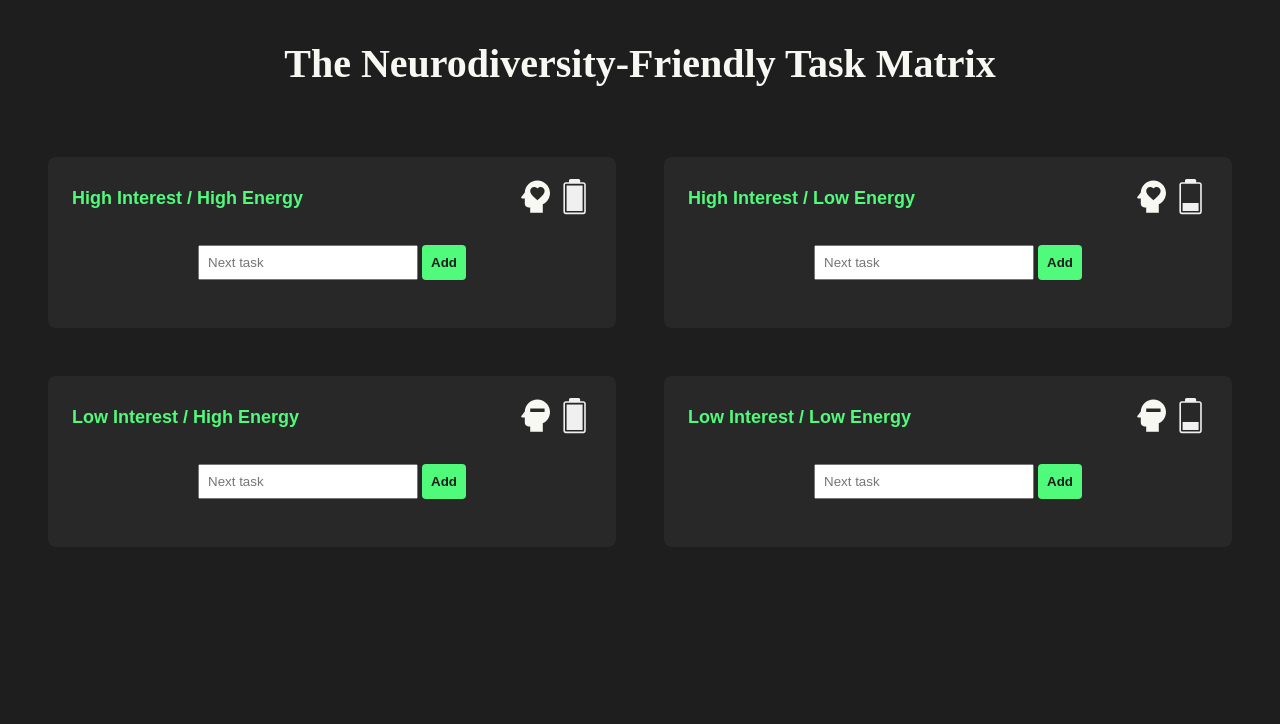
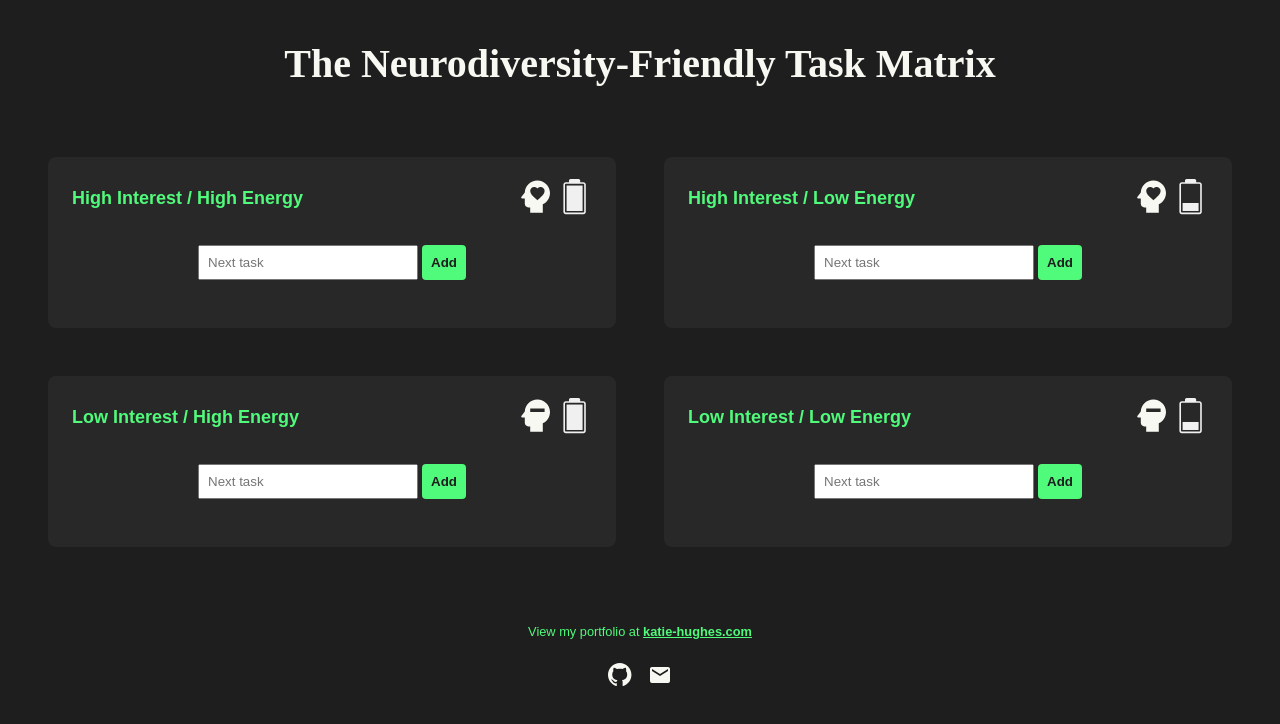
Before and after one commit to katiemhughes/neurodiversity-friendly-eisenhower-matrix, a React (Create React App) app: page / in a window 1280 px wide. Shown: the top 724 px of the page. Built offline with nearby package versions, Linux system fonts and the light colour scheme; a web font is replaced by a local one.

Commit message:
Add footer and styles

```diff
--- a/src/App.tsx
+++ b/src/App.tsx
@@ -4,6 +4,7 @@ import './components/styles/main.scss';
 import MatrixQuadrant from './components/MatrixQuadrant/MatrixQuadrant';
 import { ReactComponent as LowBatteryIcon } from './icons/LowBattery.svg';
 import { ReactComponent as FullBatteryIcon } from './icons/FullBattery.svg';
+import Footer from './components/Footer/Footer';
 
 const App = () => {
   const locallyStoredItems: { [key: string]: string[] } = {
@@ -107,6 +108,7 @@ const App = () => {
           />
         </div>
       </div>
+      <Footer />
     </div>
   );
 };
--- /dev/null
+++ b/src/components/Footer/Footer.tsx
@@ -0,0 +1,36 @@
+import React from 'react';
+import Icon from '@mdi/react';
+import { mdiEmail } from '@mdi/js';
+import { ReactComponent as Github } from '../../icons/Github.svg';
+
+const MatrixForm: React.FC = () => (
+  <footer className="footer" role="contentinfo">
+    <p className="footer__portfolio">
+      View my portfolio at{' '}
+      <a
+        className="footer__portfolio--link"
+        href="https://www.katie-hughes.com/"
+      >
+        katie-hughes.com
+      </a>
+    </p>
+    <div className="footer__icons">
+      <a
+        className="footer__link"
+        href="https://github.com/katiemhughes/"
+        target="_blank"
+      >
+        <Github />
+      </a>
+      <a
+        className="footer__link"
+        href="mailto:katie.m.hughes@hotmail.co.uk"
+        target="_blank"
+      >
+        <Icon path={mdiEmail} size={1} />
+      </a>
+    </div>
+  </footer>
+);
+
+export default MatrixForm;
--- /dev/null
+++ b/src/components/Footer/_footer.scss
@@ -0,0 +1,39 @@
+@import '../styles/variables';
+
+.footer {
+  font-family: $font-primary;
+  color: $color-secondary;
+  padding: 24px;
+
+  &__icons {
+    display: flex;
+    align-items: center;
+    justify-content: center;
+    gap: 1rem;
+  }
+
+  &__link {
+    display: flex;
+    align-items: center;
+  }
+
+  &__icon {
+    &--github {
+      height: 1.5rem;
+      width: 1.5rem;
+    }
+  }
+
+  &__portfolio {
+    font-family: $font-secondary;
+    color: $color-primary;
+    font-size: 0.8rem;
+    margin-bottom: 1.5rem;
+
+    &--link {
+      text-decoration: underline;
+      font-weight: 700;
+      color: $color-primary;
+    }
+  }
+}
--- a/src/components/styles/main.scss
+++ b/src/components/styles/main.scss
@@ -1,3 +1,4 @@
 @import '../MatrixForm/matrix-form';
 @import '../MatrixItems/matrix-items';
 @import '../MatrixQuadrant/matrix-quadrant';
+@import '../Footer/footer';
--- a/src/index.scss
+++ b/src/index.scss
@@ -11,3 +11,8 @@ code {
   font-family: source-code-pro, Menlo, Monaco, Consolas, 'Courier New',
     monospace;
 }
+
+a {
+  color: inherit;
+  text-decoration: inherit;
+}
```
Also changed, not shown: src/icons/Github.svg (added).
